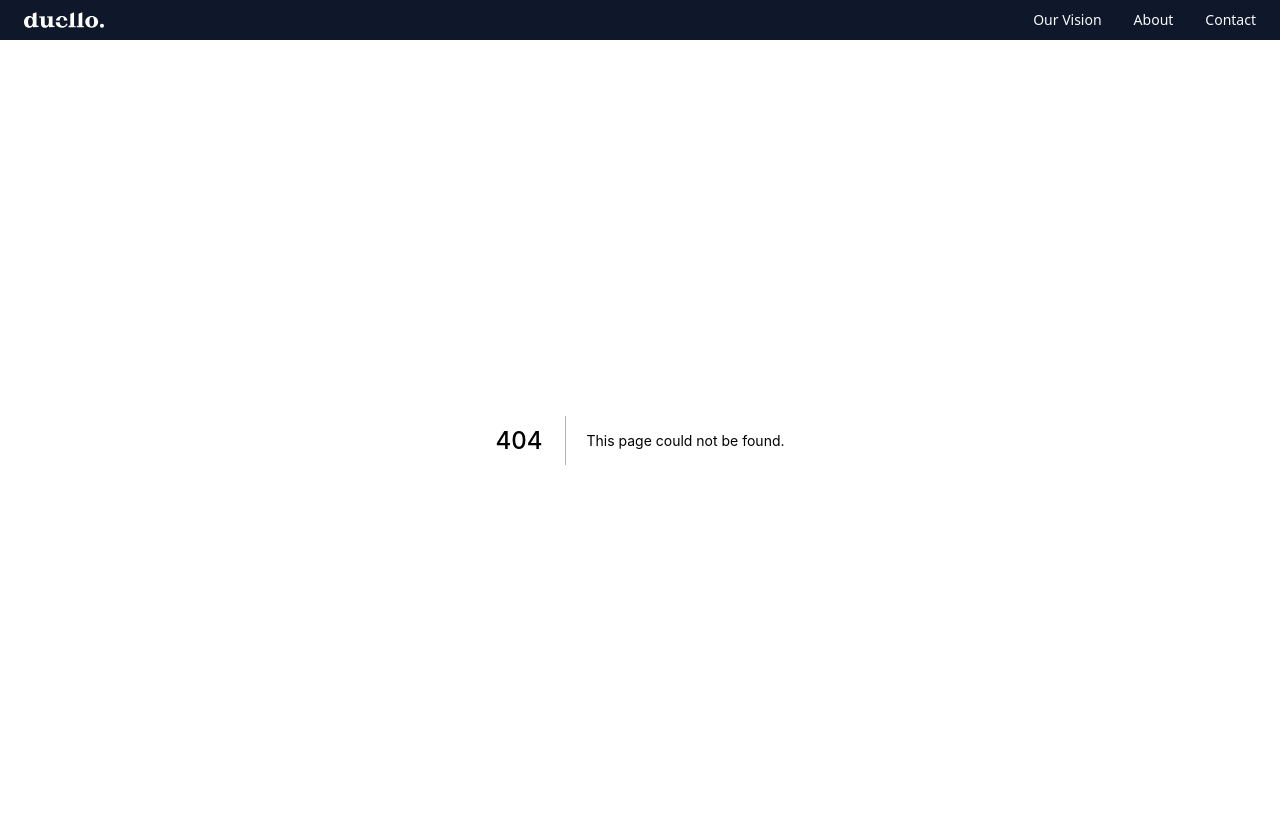
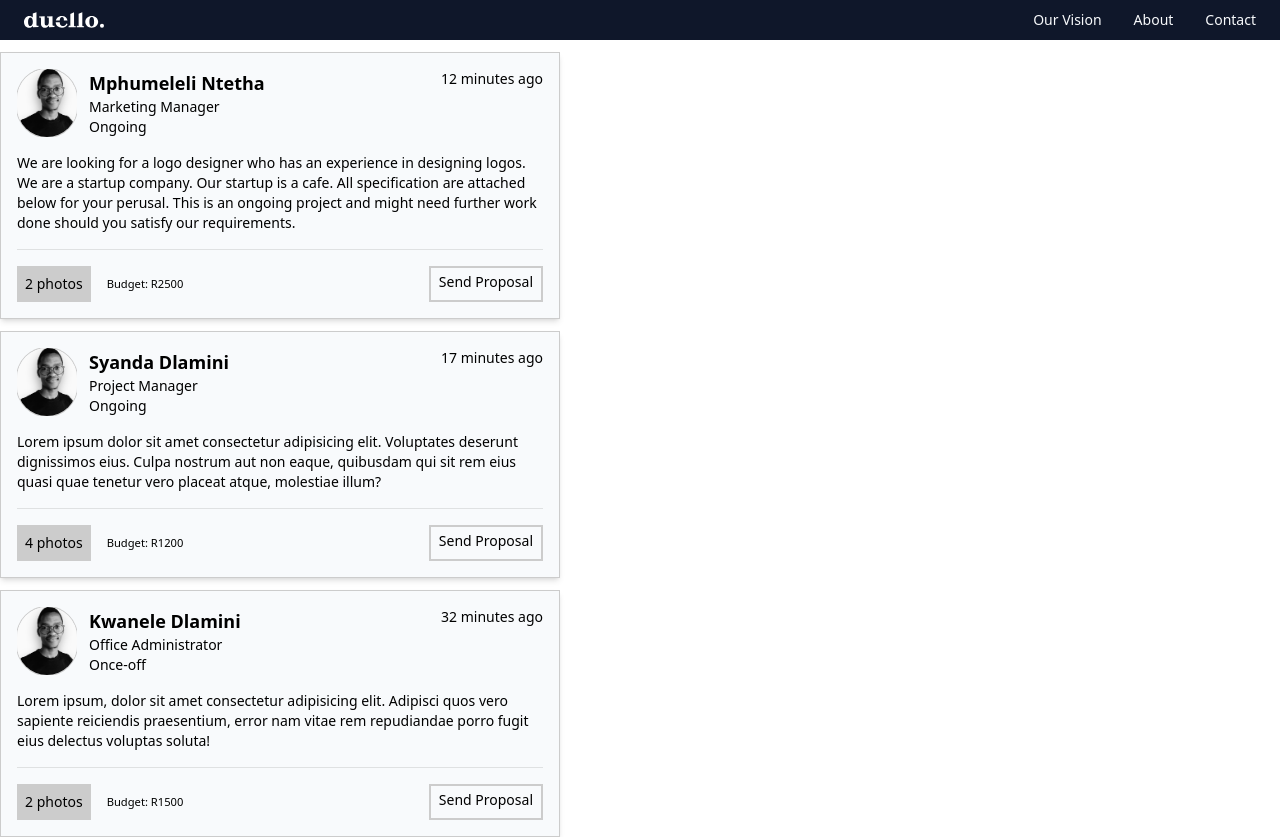
Before and after one commit to ErrolNtetha/lancing-client, a Next.js app: page /feed in a window 1280 px wide. Before the commit this address had no page. Built offline with nearby package versions, Linux system fonts and the light colour scheme.

Commit message:
feat: feed page

```diff
--- /dev/null
+++ b/pages/feed/[projectId].tsx
@@ -0,0 +1,27 @@
+import React from 'react';
+
+type SProps = {
+    params: {
+        projectId: string;
+    }
+}
+
+export async function getServerSideProps({ params }: SProps) {
+    const  { projectId } = params;
+    return {
+        props: {
+            projectId
+        }
+    }
+};
+
+const Project = ({ projectId }) => {
+    console.log(projectId);
+    return (
+        <section>
+            This is the project Id: {projectId}
+        </section>
+    );
+};
+
+export default Project;
--- /dev/null
+++ b/pages/feed/index.tsx
@@ -0,0 +1,12 @@
+import React from 'react';
+import { Client } from '../../components/templates/feed';
+
+const Feed = () => {
+    return (
+        <section className='bg-white-p h-[95vh]'>
+            <Client />
+        </section>
+    );
+};
+
+export default Feed;
```
